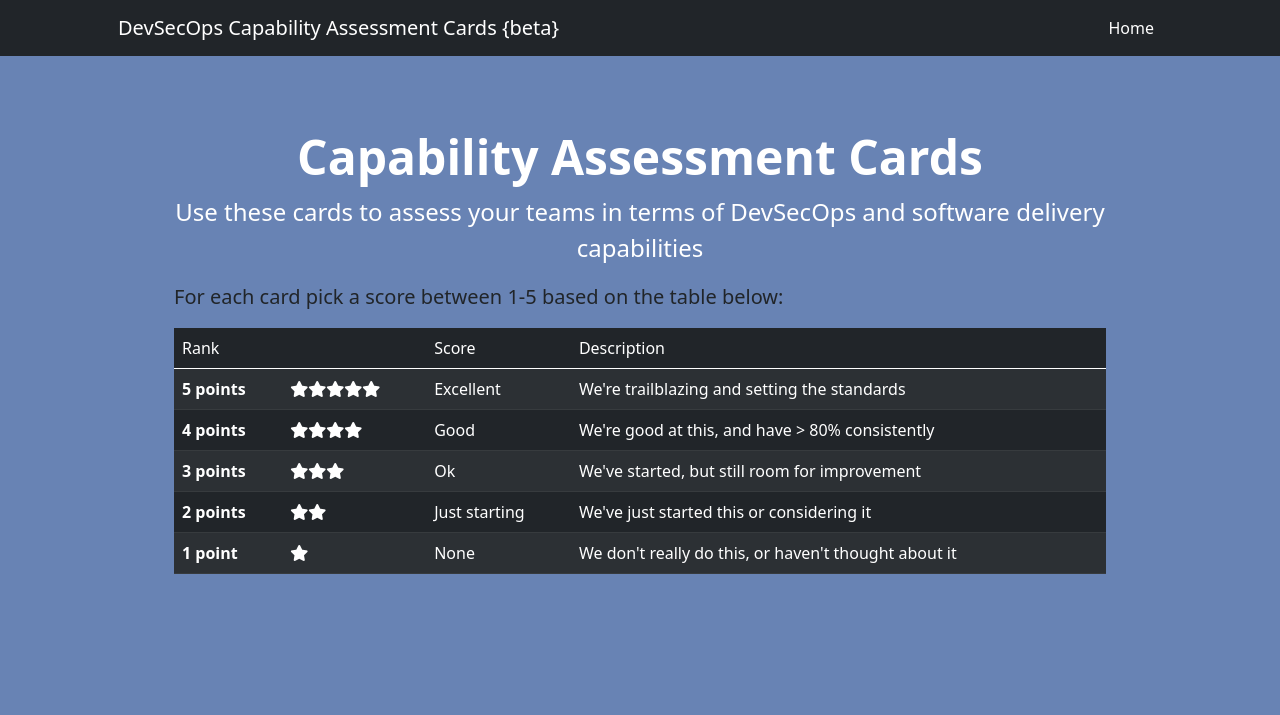
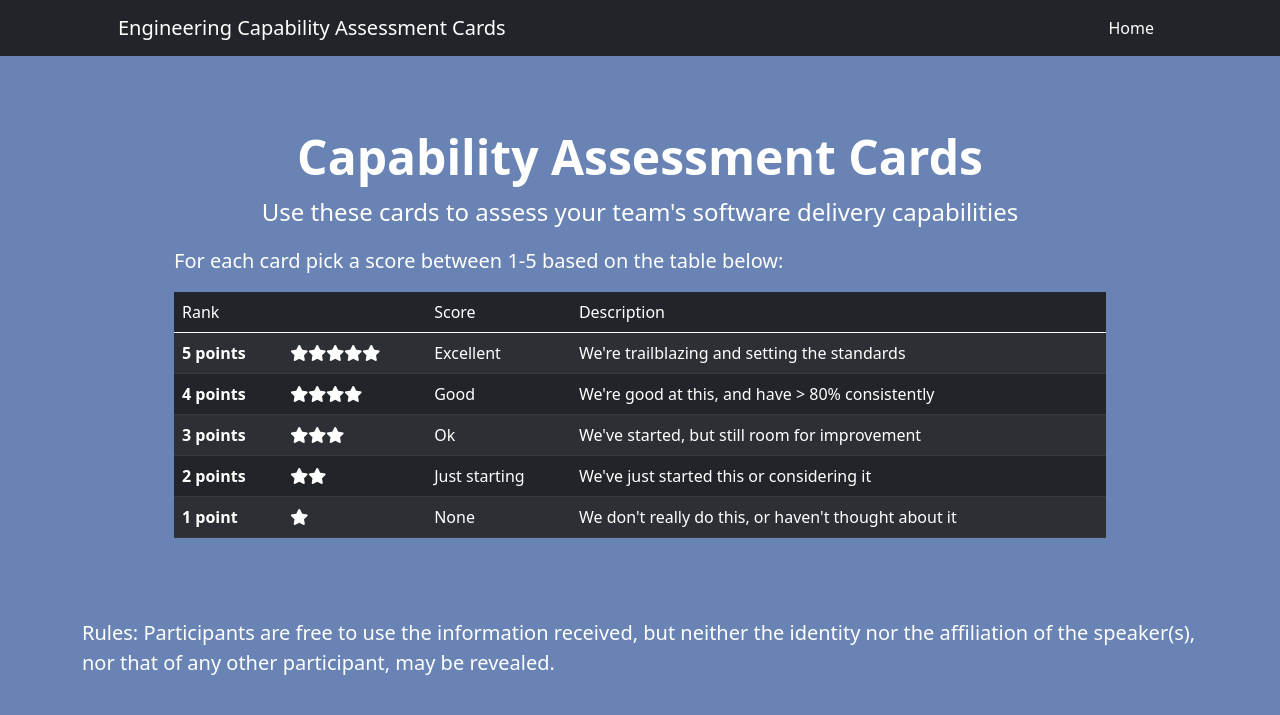
Before and after one commit to jujhars13/devsecops-assessment-cards, a website built with webpack: page docs/index.html in a window 1280 px wide. Shown: the top 715 px of the page. Built offline with nearby package versions, Linux system fonts and the light colour scheme.

Commit message:
cleans up html and adds in Chatham house rule

```diff
--- a/docs/index.html
+++ b/docs/index.html
@@ -4,7 +4,7 @@
 <head>
   <meta charset="utf-8" />
   <meta http-equiv="X-UA-Compatible" content="IE=edge" />
-  <title>DevSecOps Capability Assessment Cards</title>
+  <title>Engineering Capability Assessment Cards</title>
   <meta name="description" content="" />
   <meta name="viewport" content="width=device-width, initial-scale=1" />
   <link rel="stylesheet" href="https://cdn.jsdelivr.net/npm/bootstrap@5.0.2/dist/css/bootstrap.min.css"
@@ -20,7 +20,7 @@
   <!-- Responsive navbar-->
   <nav class="navbar navbar-expand-lg navbar-dark bg-dark">
     <div class="container px-lg-5">
-      <a class="navbar-brand" href="#!">DevSecOps Capability Assessment Cards {beta}</a>
+      <a class="navbar-brand" href="#!">Engineering Capability Assessment Cards</a>
       <button class="navbar-toggler" type="button" data-bs-toggle="collapse" data-bs-target="#navbarSupportedContent"
         aria-controls="navbarSupportedContent" aria-expanded="false" aria-label="Toggle navigation"><span
           class="navbar-toggler-icon"></span></button>
@@ -38,9 +38,9 @@
       <div class="p-1 p-lg-5 rounded-3 ">
         <div class="m-4 m-lg-2">
           <h1 class="display-5 fw-bold text-white text-center">Capability Assessment Cards</h1>
-          <p class="fs-4 text-white text-center">Use these cards to assess your teams in terms of DevSecOps and software
+          <p class="fs-4 text-white text-center">Use these cards to assess your team's software
             delivery capabilities</p>
-          <p class="fs-5 text-gray">For each card pick
+          <p class="fs-5 text-white">For each card pick
             a score between 1-5 based on the table below:</p>
           <table class="table table-dark table-striped">
             <thead>
@@ -53,8 +53,8 @@
             <tbody>
               <tr>
                 <th scope="row">5 points</th>
-                <td><i class="fas fa-star"></i><i class="fas fa-star"></i><i class="fas fa-star"></i><i class="fas fa-star"></i><i
-                    class="fas fa-star"></i></td>
+                <td><i class="fas fa-star"></i><i class="fas fa-star"></i><i class="fas fa-star"></i><i
+                    class="fas fa-star"></i><i class="fas fa-star"></i></td>
                 <td>Excellent</td>
                 <td>We're trailblazing and setting the standards</td>
               </tr>
@@ -91,6 +91,13 @@
   </header>
 
   <!-- Page Content-->
+  <section >
+    <div class="container justify-content-center">
+      <p class="lead text-white"><strong>Rules:</strong> Participants are free to use the information received, but neither the identity nor the affiliation of the
+      speaker(s), nor that of any other participant, may be revealed. </p>
+    </div>
+  </section>
+
   <section class="pt-4">
     <div id="card-container" class="row justify-content-center">
       <!-- card components goes here -->
```
Also changed, not shown: src/index.html (+13 -6 lines).
